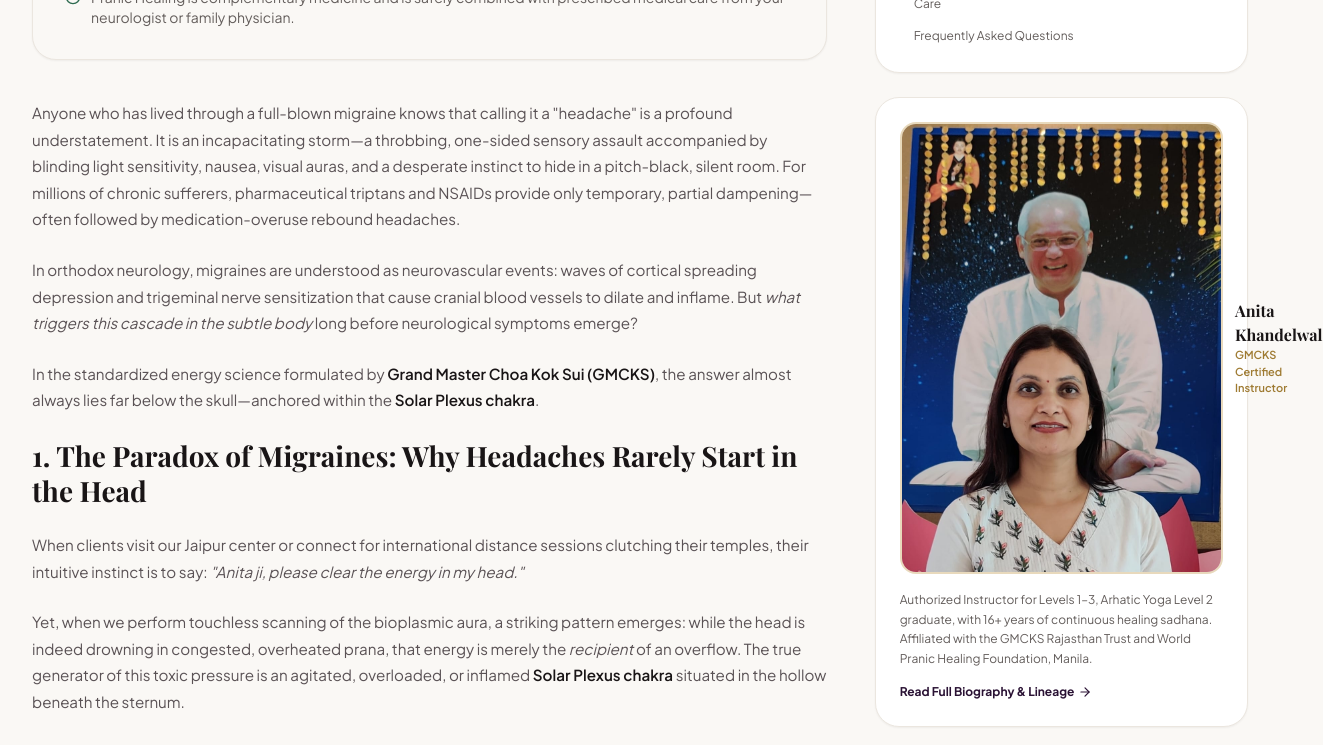
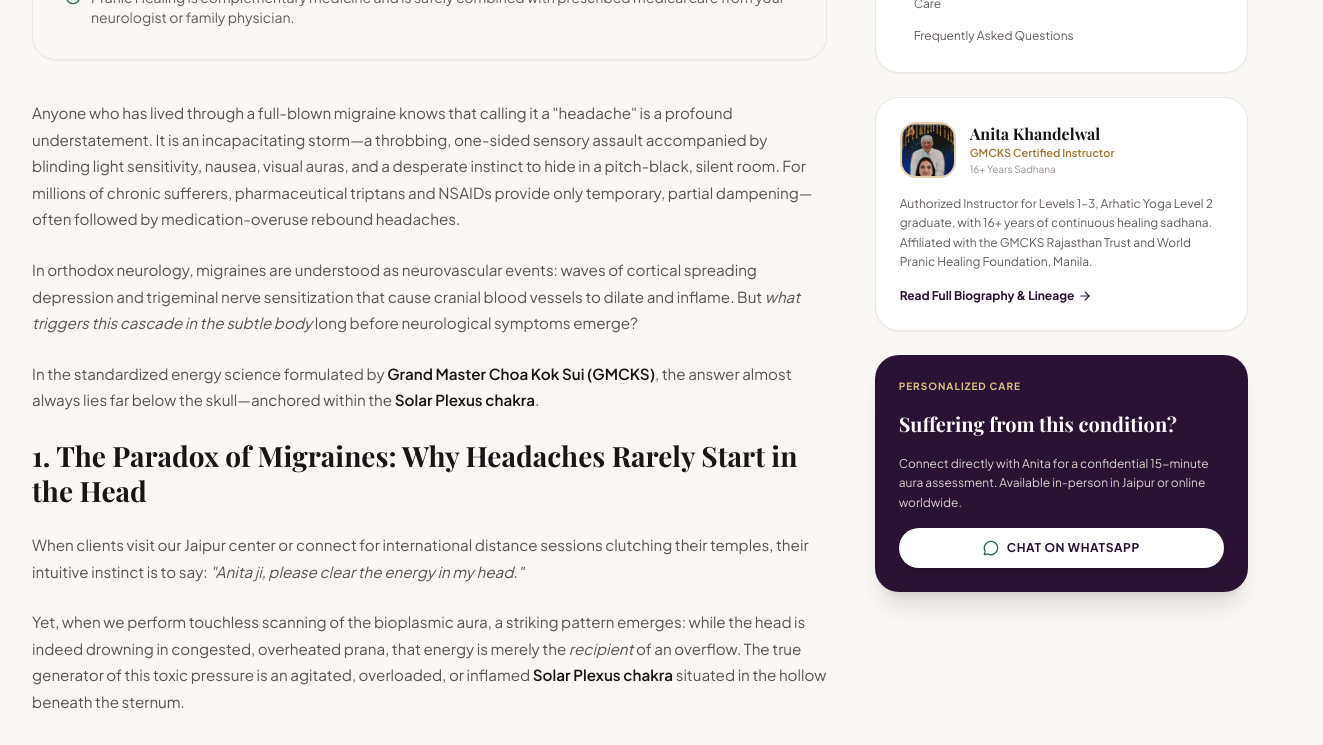
Before and after one commit to anaghkhandelwal/anita-pranic-healing, a React (Vite) app: page /blog/pranic-healing-for-migraines-headaches in a window 1280 px wide. Shown: the part 880-1625 px from the top of the page, 1323 px wide, since content can reach past the window. Built offline with nearby package versions, Linux system fonts and the light colour scheme; a web font is replaced by a local one.

Commit message:
fix(blog): fix author card avatar sizing in sidebar

```diff
--- a/src/pages/BlogPostPage.jsx
+++ b/src/pages/BlogPostPage.jsx
@@ -173,15 +173,16 @@ export default function BlogPostPage() {
 
             {/* Author Credibility Card */}
             <div className="p-6 rounded-3xl bg-white border border-divider shadow-sm space-y-4">
-              <div className="flex items-center gap-3">
+              <div className="flex items-center gap-3.5">
                 <img
                   src="/images/anita-portrait.jpg"
                   alt="Anita Khandelwal"
-                  className="w-13 h-13 rounded-2xl object-cover object-top border-2 border-gold/40 shadow-xs shrink-0"
+                  className="w-14 h-14 rounded-2xl object-cover object-top border-2 border-gold/50 shadow-xs shrink-0"
                 />
-                <div>
-                  <h4 className="font-serif text-base font-bold text-ink">Anita Khandelwal</h4>
-                  <span className="text-[11px] text-gold-dark font-semibold block">GMCKS Certified Instructor</span>
+                <div className="min-w-0">
+                  <h4 className="font-serif text-base font-bold text-ink truncate">Anita Khandelwal</h4>
+                  <span className="text-[11px] text-gold-dark font-semibold block leading-tight">GMCKS Certified Instructor</span>
+                  <span className="text-[10px] text-ink-subtle block mt-0.5">16+ Years Sadhana</span>
                 </div>
               </div>
               <p className="text-xs text-ink-muted leading-relaxed">
@@ -189,10 +190,10 @@ export default function BlogPostPage() {
               </p>
               <Link
                 to="/about"
-                className="text-xs font-bold text-primary hover:text-gold-dark inline-flex items-center gap-1"
+                className="text-xs font-bold text-primary hover:text-gold-dark inline-flex items-center gap-1 group"
               >
                 <span>Read Full Biography & Lineage</span>
-                <ArrowRight className="w-3.5 h-3.5" />
+                <ArrowRight className="w-3.5 h-3.5 group-hover:translate-x-1 transition-transform" />
               </Link>
             </div>
 
```
